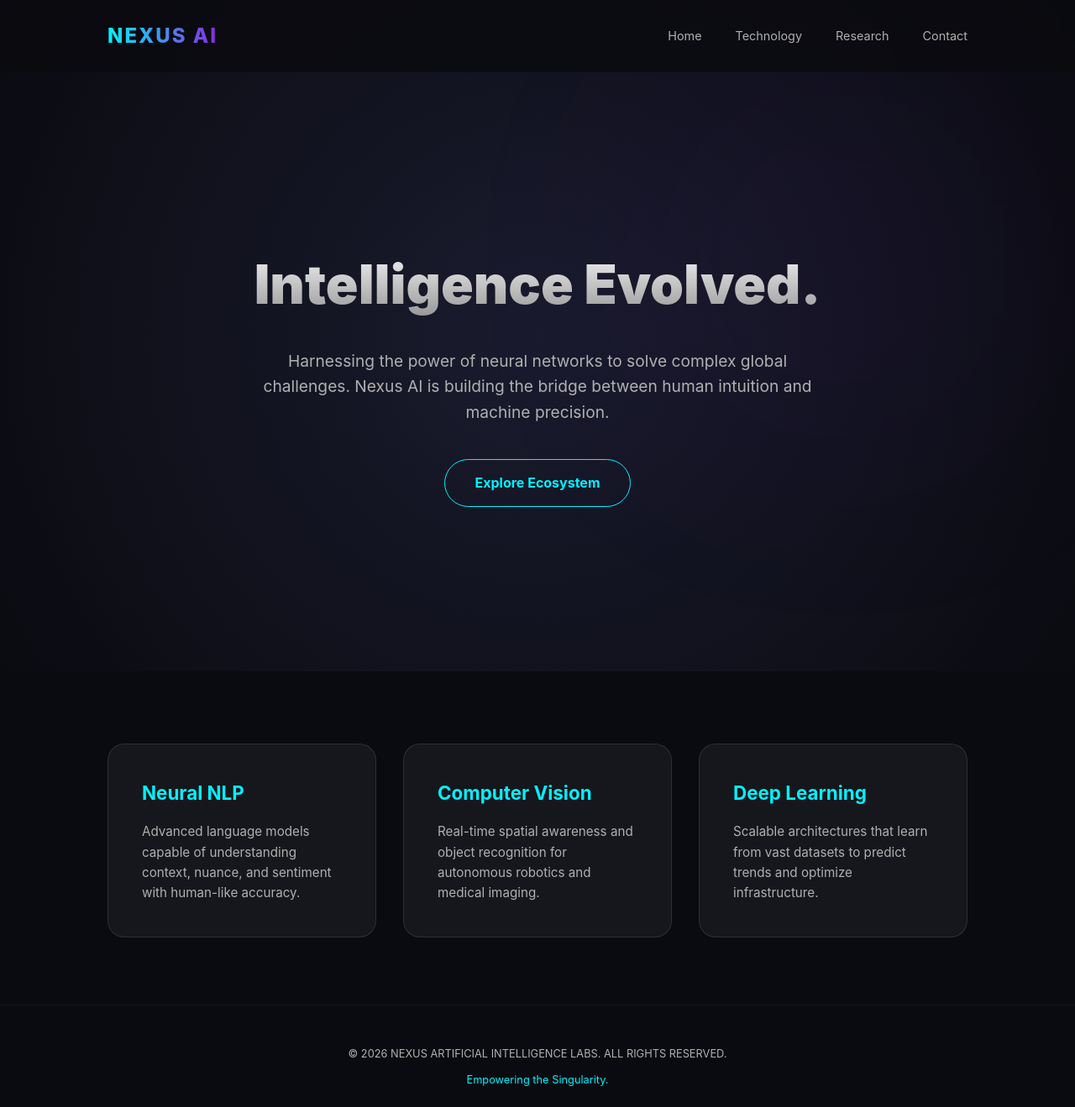
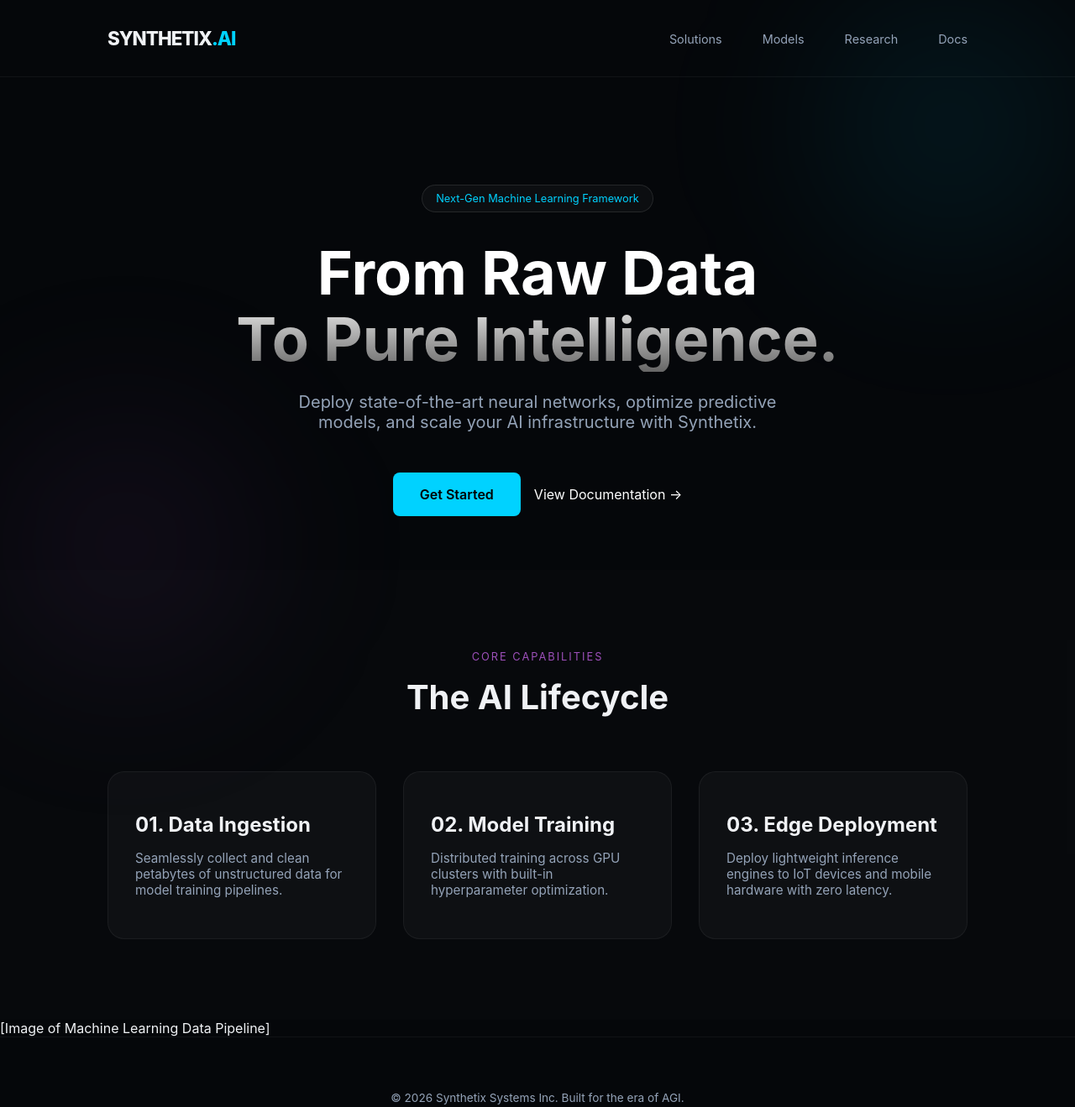
Before and after one commit to eooce/node-ws, a website: page index.html in a window 1280 px wide. Shown: the whole page at 84% size. Drawn offline with Linux system fonts and the light colour scheme.

Commit message:
Update index.html

```diff
--- a/index.html
+++ b/index.html
@@ -3,42 +3,39 @@
 <head>
     <meta charset="UTF-8">
     <meta name="viewport" content="width=device-width, initial-scale=1.0">
-    <title>Nexus AI | Cognitive Future</title>
+    <title>Synthetix | Machine Learning & AI Systems</title>
     <style>
-        /* Modern Tech Color Palette */
         :root {
-            --bg-dark: #0a0b10;
-            --card-bg: rgba(255, 255, 255, 0.05);
-            --accent-purple: #8a2be2;
-            --accent-cyan: #00f2ff;
-            --text-main: #e0e0e0;
-            --text-dim: #b0b0b0;
+            --bg-color: #05070a;
+            --accent-blue: #00d2ff;
+            --accent-purple: #9d50bb;
+            --text-primary: #f0f2f5;
+            --text-secondary: #94a3b8;
+            --glass: rgba(255, 255, 255, 0.03);
         }
 
         * {
             margin: 0;
             padding: 0;
             box-sizing: border-box;
-            font-family: 'Inter', 'Segoe UI', sans-serif;
+            font-family: 'Inter', -apple-system, BlinkMacSystemFont, sans-serif;
         }
 
         body {
-            background-color: var(--bg-dark);
-            color: var(--text-main);
-            line-height: 1.6;
+            background-color: var(--bg-color);
+            color: var(--text-primary);
             overflow-x: hidden;
+            scroll-behavior: smooth;
         }
 
-        /* Subtle Background Animation */
-        body::before {
-            content: "";
+        /* Gradient Background Blobs */
+        .blob {
             position: fixed;
-            top: 0;
-            left: 0;
-            width: 100%;
-            height: 100%;
-            background: radial-gradient(circle at 50% 50%, #1a1b2e 0%, #0a0b10 100%);
+            width: 500px;
+            height: 500px;
+            background: radial-gradient(circle, rgba(0, 210, 255, 0.1) 0%, rgba(5, 7, 10, 0) 70%);
             z-index: -1;
+            filter: blur(80px);
         }
 
         /* Navigation */
@@ -46,180 +43,173 @@
             display: flex;
             justify-content: space-between;
             align-items: center;
-            padding: 1.5rem 10%;
-            background: rgba(10, 11, 16, 0.8);
-            backdrop-filter: blur(10px);
-            position: sticky;
-            top: 0;
-            z-index: 1000;
+            padding: 2rem 10%;
+            border-bottom: 1px solid rgba(255,255,255,0.05);
         }
 
         .logo {
-            font-size: 1.5rem;
+            font-size: 1.4rem;
             font-weight: 800;
-            letter-spacing: 2px;
-            background: linear-gradient(to right, var(--accent-cyan), var(--accent-purple));
+            letter-spacing: -1px;
+            color: var(--text-primary);
+        }
+
+        .logo span { color: var(--accent-blue); }
+
+        nav ul { display: flex; list-style: none; }
+        nav ul li { margin-left: 3rem; }
+        nav ul li a {
+            text-decoration: none;
+            color: var(--text-secondary);
+            font-size: 0.9rem;
+            transition: 0.3s;
+        }
+        nav ul li a:hover { color: var(--accent-blue); }
+
+        /* Hero Section */
+        header {
+            padding: 8rem 10% 4rem;
+            text-align: center;
+        }
+
+        .badge {
+            display: inline-block;
+            padding: 0.5rem 1rem;
+            background: var(--glass);
+            border: 1px solid rgba(255,255,255,0.1);
+            border-radius: 100px;
+            font-size: 0.8rem;
+            color: var(--accent-blue);
+            margin-bottom: 2rem;
+        }
+
+        h1 {
+            font-size: 4.5rem;
+            line-height: 1.1;
+            margin-bottom: 1.5rem;
+            background: linear-gradient(to bottom, #fff 40%, #666);
             -webkit-background-clip: text;
             -webkit-text-fill-color: transparent;
         }
 
-        nav ul {
-            display: flex;
-            list-style: none;
+        .hero-desc {
+            font-size: 1.25rem;
+            color: var(--text-secondary);
+            max-width: 600px;
+            margin: 0 auto 3rem;
         }
 
-        nav ul li { margin-left: 2.5rem; }
-        nav ul li a {
+        .btn-group { display: flex; justify-content: center; gap: 1rem; }
+        .btn-primary {
+            padding: 1rem 2rem;
+            background: var(--accent-blue);
+            color: #000;
             text-decoration: none;
-            color: var(--text-dim);
-            font-size: 0.9rem;
+            border-radius: 8px;
+            font-weight: 600;
             transition: 0.3s;
         }
 
-        nav ul li a:hover { color: var(--accent-cyan); }
-
-        /* Hero Section */
-        .hero {
-            height: 90vh;
-            display: flex;
-            flex-direction: column;
-            justify-content: center;
-            align-items: center;
-            text-align: center;
-            padding: 0 10%;
+        /* Machine Learning Workflow Section */
+        .workflow-section {
+            padding: 6rem 10%;
+            background: rgba(255,255,255,0.01);
         }
 
-        .hero h1 {
-            font-size: 4rem;
-            font-weight: 900;
-            margin-bottom: 1.5rem;
-            background: linear-gradient(white, #888);
-            -webkit-background-clip: text;
-            -webkit-text-fill-color: transparent;
-        }
-
-        .hero p {
-            font-size: 1.2rem;
-            color: var(--text-dim);
-            max-width: 700px;
-            margin-bottom: 2.5rem;
-        }
-
-        .btn {
-            padding: 15px 35px;
-            border-radius: 50px;
-            text-decoration: none;
-            font-weight: bold;
-            transition: 0.4s;
-            border: 1px solid var(--accent-cyan);
-            color: var(--accent-cyan);
-        }
-
-        .btn:hover {
-            background: var(--accent-cyan);
-            color: var(--bg-dark);
-            box-shadow: 0 0 20px rgba(0, 242, 255, 0.4);
-        }
-
-        /* Features Section */
-        .features {
-            padding: 5rem 10%;
+        .section-tag {
+            text-align: center;
+            text-transform: uppercase;
+            letter-spacing: 2px;
+            font-size: 0.8rem;
+            color: var(--accent-purple);
+            margin-bottom: 1rem;
         }
 
         .grid {
             display: grid;
-            grid-template-columns: repeat(auto-fit, minmax(300px, 1fr));
+            grid-template-columns: repeat(auto-fit, minmax(280px, 1fr));
             gap: 2rem;
+            margin-top: 4rem;
         }
 
         .card {
-            background: var(--card-bg);
-            padding: 2.5rem;
+            padding: 3rem 2rem;
+            background: var(--glass);
+            border: 1px solid rgba(255,255,255,0.05);
             border-radius: 20px;
-            border: 1px solid rgba(255,255,255,0.1);
-            transition: 0.3s;
-            position: relative;
+            transition: 0.4s;
         }
 
         .card:hover {
-            transform: translateY(-10px);
-            border-color: var(--accent-purple);
-            background: rgba(138, 43, 226, 0.05);
+            border-color: var(--accent-blue);
+            transform: translateY(-5px);
+            background: rgba(255,255,255,0.05);
         }
 
-        .card h3 {
-            color: var(--accent-cyan);
-            margin-bottom: 1rem;
-            font-size: 1.4rem;
-        }
-
-        .card p {
-            color: var(--text-dim);
-            font-size: 0.95rem;
-        }
-
-        /* Neural Background Decoration */
-        .neon-glow {
-            position: absolute;
-            width: 300px;
-            height: 300px;
-            background: var(--accent-purple);
-            filter: blur(150px);
-            opacity: 0.1;
-            top: 20%;
-            right: 10%;
-            z-index: -1;
-        }
+        .card h3 { margin-bottom: 1rem; font-size: 1.5rem; }
+        .card p { color: var(--text-secondary); font-size: 0.95rem; }
 
         footer {
+            padding: 4rem 10%;
             text-align: center;
-            padding: 3rem;
             border-top: 1px solid rgba(255,255,255,0.05);
-            color: var(--text-dim);
-            font-size: 0.8rem;
+            color: var(--text-secondary);
+            font-size: 0.85rem;
         }
     </style>
 </head>
 <body>
 
-    <div class="neon-glow"></div>
+    <div class="blob" style="top: -100px; right: -100px;"></div>
+    <div class="blob" style="bottom: -100px; left: -100px; background: radial-gradient(circle, rgba(157, 80, 187, 0.1) 0%, transparent 70%);"></div>
 
     <nav>
-        <div class="logo">NEXUS AI</div>
+        <div class="logo">SYNTHETIX<span>.AI</span></div>
         <ul>
-            <li><a href="#home">Home</a></li>
-            <li><a href="#tech">Technology</a></li>
-            <li><a href="#research">Research</a></li>
-            <li><a href="#contact">Contact</a></li>
+            <li><a href="#">Solutions</a></li>
+            <li><a href="#">Models</a></li>
+            <li><a href="#">Research</a></li>
+            <li><a href="#">Docs</a></li>
         </ul>
     </nav>
 
-    <section class="hero" id="home">
-        <h1>Intelligence Evolved.</h1>
-        <p>Harnessing the power of neural networks to solve complex global challenges. Nexus AI is building the bridge between human intuition and machine precision.</p>
-        <a href="#tech" class="btn">Explore Ecosystem</a>
-    </section>
+    <header>
+        <span class="badge">Next-Gen Machine Learning Framework</span>
+        <h1>From Raw Data<br>To Pure Intelligence.</h1>
+        <p class="hero-desc">Deploy state-of-the-art neural networks, optimize predictive models, and scale your AI infrastructure with Synthetix.</p>
+        <div class="btn-group">
+            <a href="#" class="btn-primary">Get Started</a>
+            <a href="#" style="color: white; text-decoration: none; align-self: center;">View Documentation →</a>
+        </div>
+    </header>
 
-    <section class="features" id="tech">
+    <section class="workflow-section">
+        <div class="section-tag">Core Capabilities</div>
+        <h2 style="text-align: center; font-size: 2.5rem;">The AI Lifecycle</h2>
+
         <div class="grid">
             <div class="card">
-                <h3>Neural NLP</h3>
-                <p>Advanced language models capable of understanding context, nuance, and sentiment with human-like accuracy.</p>
+                <h3>01. Data Ingestion</h3>
+                <p>Seamlessly collect and clean petabytes of unstructured data for model training pipelines.</p>
             </div>
             <div class="card">
-                <h3>Computer Vision</h3>
-                <p>Real-time spatial awareness and object recognition for autonomous robotics and medical imaging.</p>
+                <h3>02. Model Training</h3>
+                <p>Distributed training across GPU clusters with built-in hyperparameter optimization.</p>
             </div>
             <div class="card">
-                <h3>Deep Learning</h3>
-                <p>Scalable architectures that learn from vast datasets to predict trends and optimize infrastructure.</p>
+                <h3>03. Edge Deployment</h3>
+                <p>Deploy lightweight inference engines to IoT devices and mobile hardware with zero latency.</p>
             </div>
         </div>
     </section>
 
+
+
+[Image of Machine Learning Data Pipeline]
+
+
     <footer>
-        <p>&copy; 2026 NEXUS ARTIFICIAL INTELLIGENCE LABS. ALL RIGHTS RESERVED.</p>
-        <p style="margin-top: 10px; color: var(--accent-cyan);">Empowering the Singularity.</p>
+        <p>&copy; 2026 Synthetix Systems Inc. Built for the era of AGI.</p>
     </footer>
 
 </body>
```
